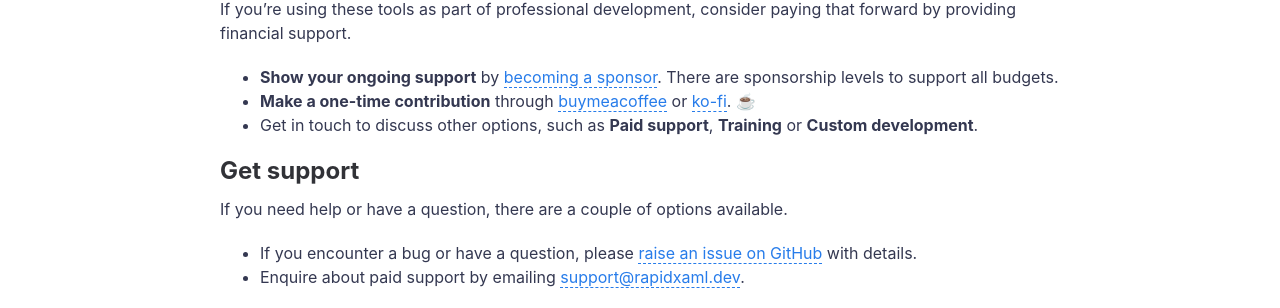
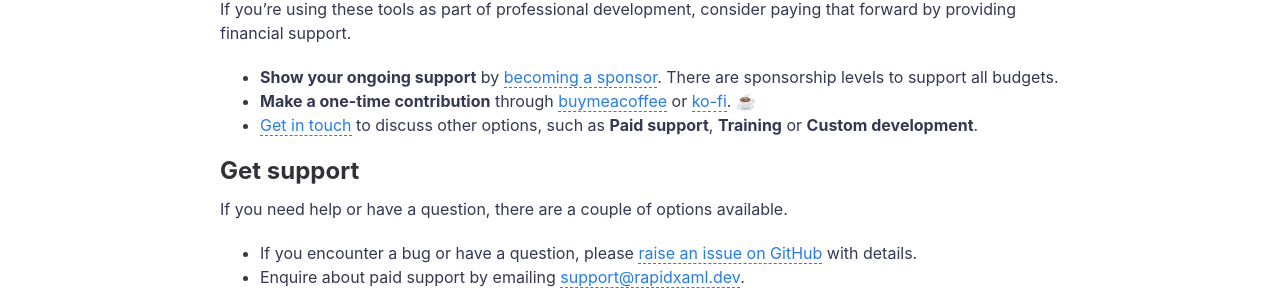
Before and after one commit to mrlacey/RapidXamlDev, a Jekyll site: the page built from support.md, in a window 1280 px wide. Shown: the part 967-1275 px from the top of the page. Built offline with Jekyll 4.4.1, drawn with Linux system fonts in a browser that asks for light colours; emoji names are drawn with the system emoji font; some of the changed lines change nothing that is shown.

Commit message:
add email-getintouch link

```diff
--- a/support.md
+++ b/support.md
@@ -27,7 +27,7 @@ If you're using these tools as part of professional development, consider paying
 
 - **Show your ongoing support** by [becoming a sponsor](https://github.com/sponsors/mrlacey). There are sponsorship levels to support all budgets.
 - **Make a one-time contribution** through [buymeacoffee](https://www.buymeacoffee.com/mrlacey) or [ko-fi](https://ko-fi.com/mrlacey). :coffee:
-- Get in touch to discuss other options, such as **Paid support**, **Training** or **Custom development**.
+- [Get in touch](mailto:support@rapidxaml.dev) to discuss other options, such as **Paid support**, **Training** or **Custom development**.
 
 ## Get support
 
```
